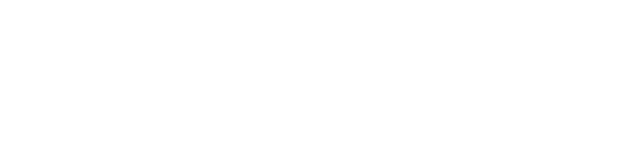
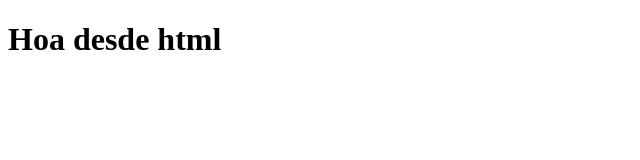
Before and after one commit to Hiufer/git-ejemplo, a plain HTML site: page index.html in a window 1280 px wide. Shown: the whole page, without its empty margins (0-640 px from the left). Drawn offline with Linux system fonts and the light colour scheme.

Commit message:
agregamos un h1

```diff
--- a/index.html
+++ b/index.html
@@ -6,6 +6,6 @@
     <title>Document</title>
 </head>
 <body>
-
+    <h1>Hoa desde html</h1>
 </body>
 </html>
```
